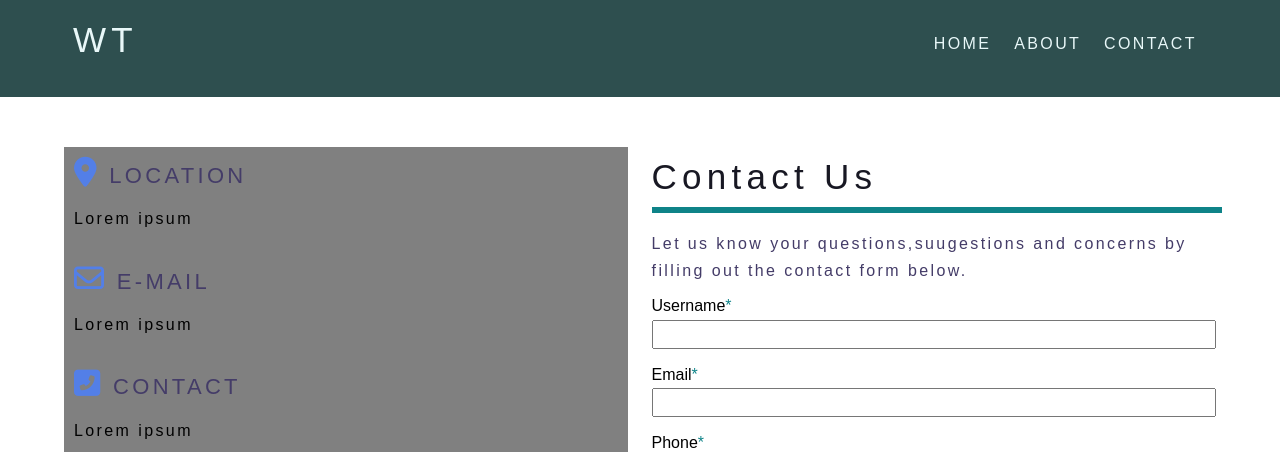
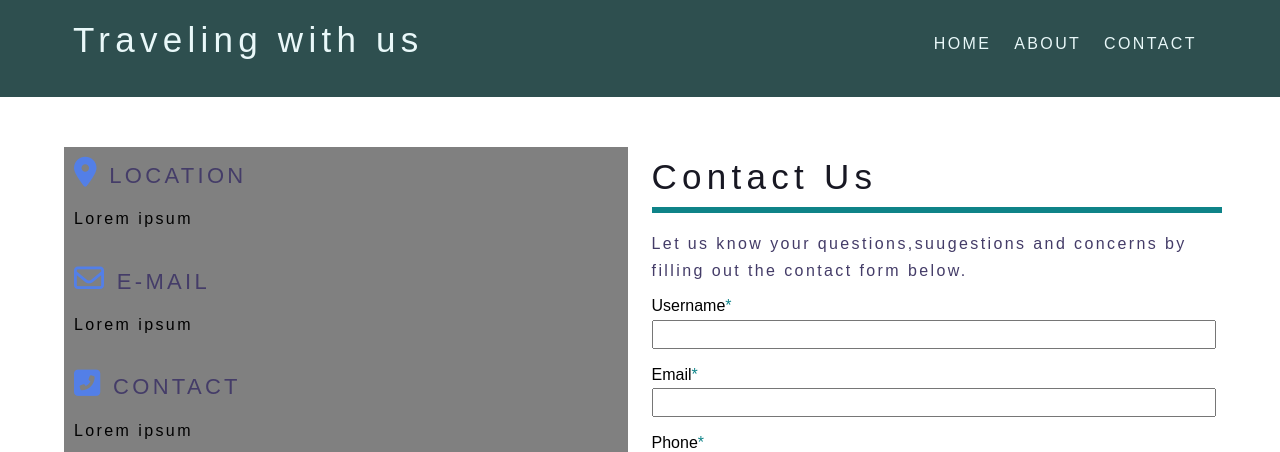
Before and after one commit to prajapatirahul13/CODSOFT, a plain HTML site: page Landing Page/contact.html in a window 1280 px wide. Shown: the top 452 px of the page. Drawn offline with Linux system fonts and the light colour scheme.

Commit message:
Update contact.html

```diff
--- a/Landing Page/contact.html
+++ b/Landing Page/contact.html
@@ -11,7 +11,7 @@
 <body>
     <nav class="navbar bg-dark">
         <div class="container">
-          <h1 class="logo lg-heading text-light">WT</h1>
+          <h1 class="logo lg-heading text-light">Traveling with us</h1>
           <ul class="nav-items">
           <li class="nav-item"><a href="./index.html">Home</a></li>
           <li class="nav-item"><a href="./about.html">About</a></li>
```
